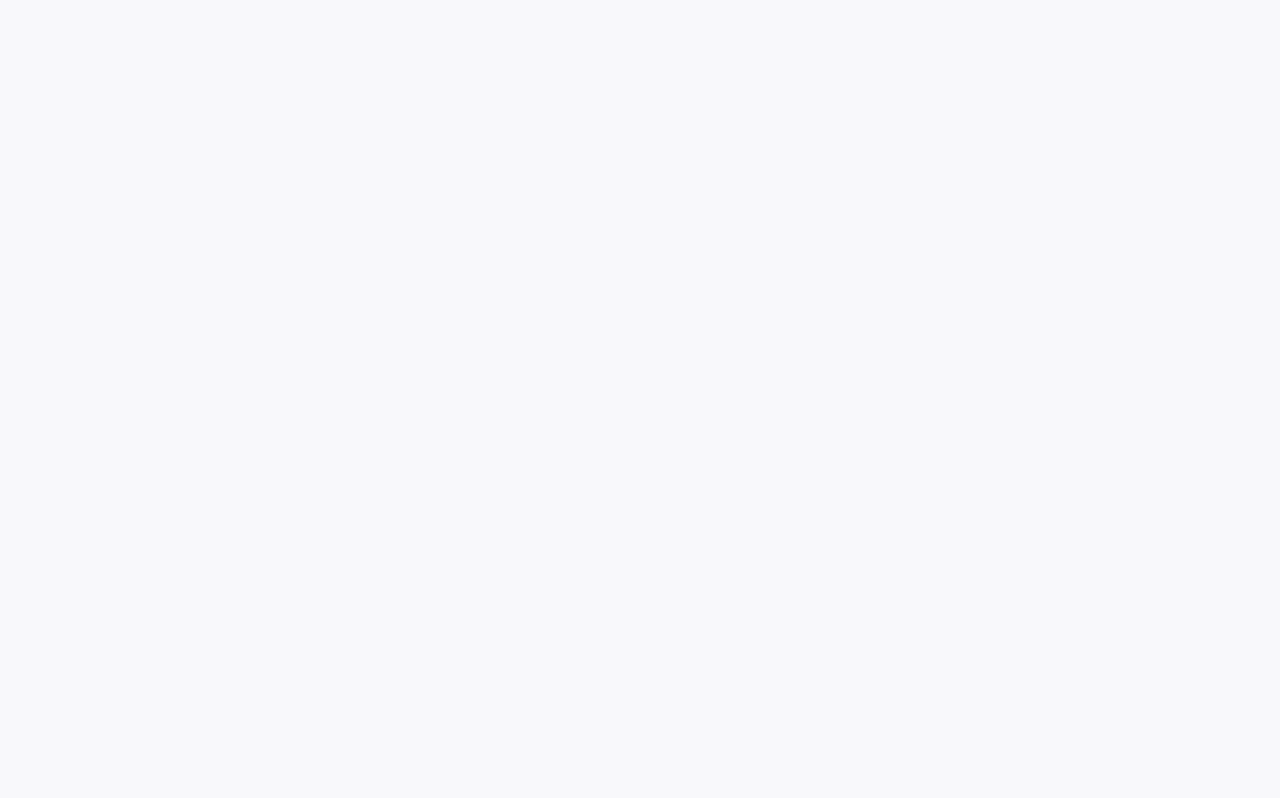
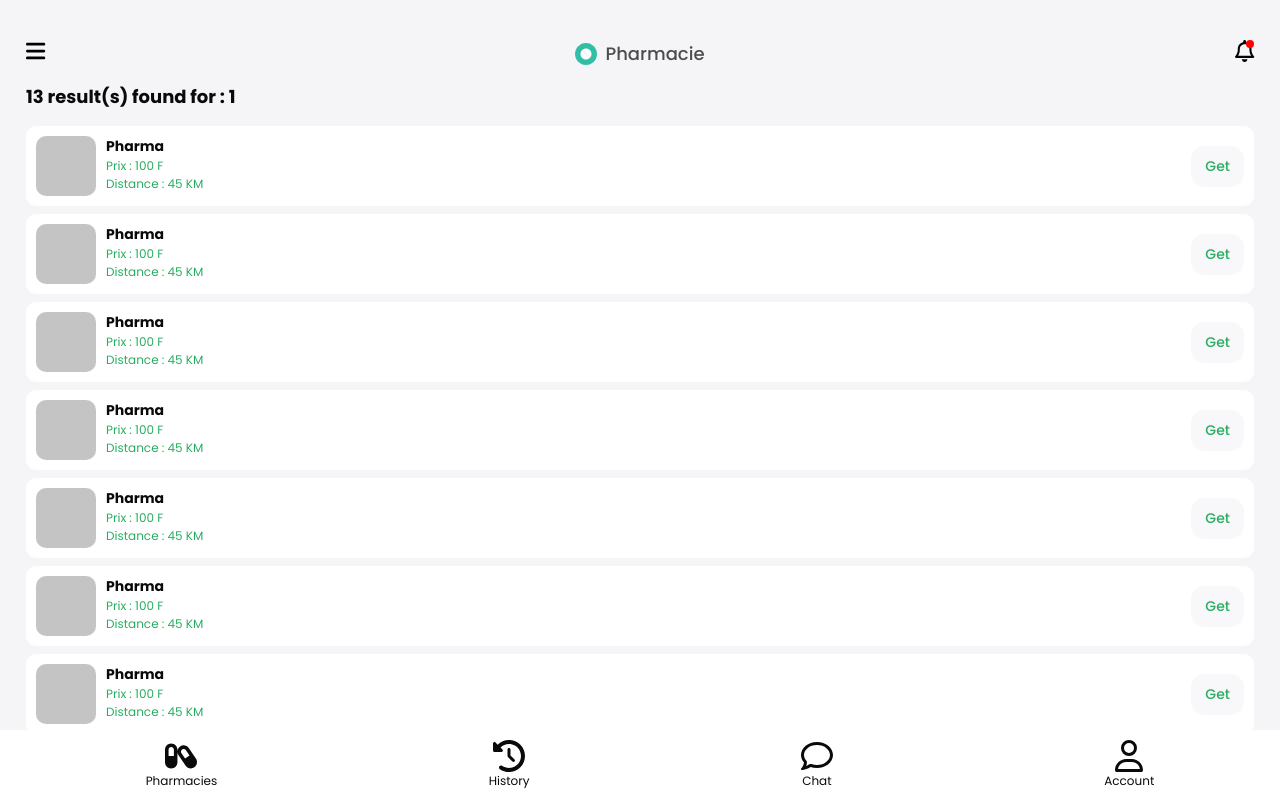
Before and after one commit to MMK-13/pharmacy-front, a Vue app: page /search/1 in a window 1280 px wide. Shown: the top 798 px of the page. Built offline with nearby package versions, Linux system fonts and the light colour scheme.

Commit message:
Fixing some error and implementing of DrugCard component

```diff
--- a/public/style.css
+++ b/public/style.css
@@ -2,5 +2,5 @@ html, body {
 	margin: 0;
 	padding: 0;
 	height: 100%;
-	background-color: #F8F8FB;
+	background-color: #F5F5F8;
 }
--- /dev/null
+++ b/src/components/DrugCard.vue
@@ -0,0 +1,74 @@
+<template>
+	<div class="card">
+		<div class="card__content">
+			<div class="card__content-image"></div>
+			<div class="card__content-info">
+				<h3 class="card__content-info-name">{{ title }}</h3>
+				<p class="card__content-info-data">
+					Prix : 100 F
+				</p>
+				<p class="card__content-info-data">
+					Distance : 45 KM
+				</p>
+			</div>
+		</div>
+		<div class="card__button">Get</div>
+	</div>
+</template>
+
+<script>
+	export default {
+		name: 'DrugCard',
+		props: ['title', 'description']
+	}
+</script>
+
+<style scoped>
+	.card {
+		display: flex;
+		flex-direction: row;
+		align-items: center;
+		justify-content: space-between;
+		padding: 10px;
+		background-color: #FFF;
+		border-radius: 10px;
+		box-shadow: 0px 0px 0px #27AE60;
+	}
+	.card__content-image {
+		width: 60px;
+		height: 60px;
+		background-color: #C4C4C4;
+		border-radius: 10px;
+	}
+	.card__button {
+		color: #27AE60;
+		background-color: #F8F8FB;
+		border-radius: 14px;
+		font-size: 14px;
+		font-weight: 500;
+		padding: 10px 14px;
+	}
+	.card__content {
+		display: flex;
+		flex-direction: row;
+	}
+	.card__content-info {
+		margin-left: 10px;
+	}
+	.card__content-info-name {
+		color: #0A0A0A;
+		font-size: 14px;
+		font-weight: 700;
+		margin: 0;
+	}
+	.card__content-info-description {
+		color: #ABAFB3;
+		font-size: 12px;
+		margin: 0 0 0px 0;
+	}
+	.card__content-info-data {
+		color: #27AE60;
+		font-size: 12px;
+		margin: 0;
+	}
+</style>
--- a/src/components/SearchBar.vue
+++ b/src/components/SearchBar.vue
@@ -4,7 +4,7 @@
 			<label for="search" class="search__label">
 				<font-awesome-icon icon="fa-solid fa-magnifying-glass" />
 			</label>
-			<input id="search" type="search" class="search__input" placeholder="Search for pharmacy..." v-model="typing" />
+			<input id="search" type="search" class="search__input" placeholder="Search for pharmacy..." @keyup="setTyping" />
 		</div>
 		<div class="search__result" v-show="showResult">
 			<div class="search__result-item" v-for="(result, index) in results" :key="index" @click="setSearch(result)">{{ result.name }}</div>
@@ -43,6 +43,9 @@
 				if (!drug.error)
 					this.$router.push('/search/' + drug.name)
 			},
+			setTyping() {
+				this.typing = document.querySelector('.search__input').value
+			}
 		},
 		computed: {
 			results() {
--- a/src/pages/SearchResult.vue
+++ b/src/pages/SearchResult.vue
@@ -1,11 +1,73 @@
 <template>
+	<div class="container">
+		<TopHeader class="TopHeader" />
+		<h2 class="title">{{ results.length }} result(s) found for : {{ $route.params.drug }}</h2>
 
+		<DrugCard v-for="(result, key) in results"
+			:key="key"
+			:title="result.title"
+			:description="result.description"
+			class="DrugCard"
+		/>
+
+		<BottomMenu />
+	</div>
 </template>
 
 <script>
+	import TopHeader from '@/components/TopHeader'
+	import DrugCard from '@/components/DrugCard'
+	import BottomMenu from '@/components/BottomMenu'
 
+	export default {
+		name: 'SearchResult',
+		components: {
+			TopHeader,
+			DrugCard,
+			BottomMenu
+		},
+		data() {
+			return {
+				results: [
+					{title: 'Pharma ', description: 'Description...'},
+					{title: 'Pharma ', description: 'Description...'},
+					{title: 'Pharma ', description: 'Description...'},
+					{title: 'Pharma ', description: 'Description...'},
+					{title: 'Pharma ', description: 'Description...'},
+					{title: 'Pharma ', description: 'Description...'},
+					{title: 'Pharma ', description: 'Description...'},
+					{title: 'Pharma ', description: 'Description...'},
+					{title: 'Pharma ', description: 'Description...'},
+					{title: 'Pharma ', description: 'Description...'},
+					{title: 'Pharma ', description: 'Description...'},
+					{title: 'Pharma ', description: 'Description...'},
+					{title: 'Pharma ', description: 'Description...'},
+
+				]
+			}
+		},
+	}
 </script>
 
 <style scoped>
-
+	.container {
+		min-height: 100%;
+		padding: 40px 26px 100px 26px;
+	}
+	.TopHeader {
+		margin-bottom: 16px;
+	}
+	.SearchBar {
+		margin-bottom: 16px;
+	}
+	.title {
+		margin: 0;
+		font-size: 18px;
+		font-weight: 700;
+		color: #0A0A0A;
+		margin-bottom: 16px;
+	}
+	.DrugCard {
+		margin-bottom: 8px;
+	}
 </style>
```
